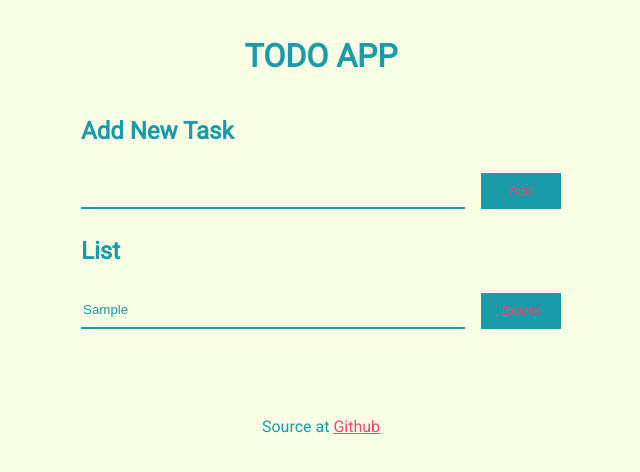
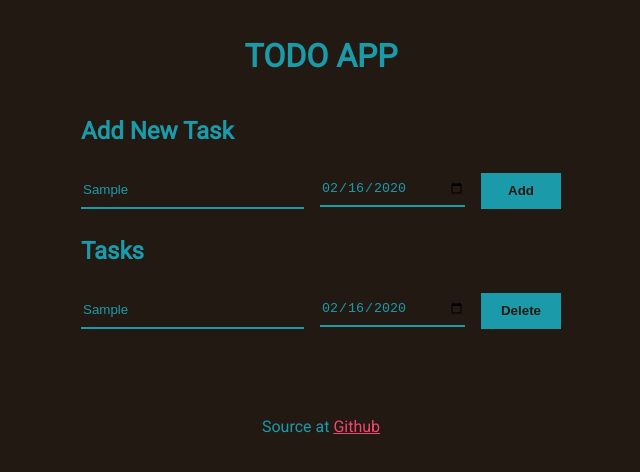
Before and after one commit to hburbano/vanilla-todo, a website: page src/index.html in a window 1280 px wide. Both pictures are taken after typing "Sample" into the empty fields and a click on the button "Add". Shown: the whole page, without its empty margins (319-959 px from the left). Drawn offline with Linux system fonts and the light colour scheme.

Commit message:
Add label and fix a11y issues

```diff
--- a/src/index.html
+++ b/src/index.html
@@ -15,16 +15,21 @@
     <div class="App-Container">
       <h1>TODO APP</h1>
       <section class="list-section">
-        <label for="new-task"
-          ><h2 class="section-title">Add New Task</h2></label
-        >
+        <h2 class="section-title">Add New Task</h2>
         <div class="task-element">
-          <input class="task-input" id="new-task" type="text" />
+          <label class="task-label" for="new-task-text">Task Text</label>
+          <input class="task-input task-text" id="new-task-text" type="text" />
+          <label class="task-label" for="new-task-deadline">Task Text</label>
+          <input
+            class="task-input task-deadline"
+            id="new-task-deadline"
+            type="date"
+          />
           <button class="action-button" id="add-new-button">Add</button>
         </div>
       </section>
       <section class="list-section">
-        <h2 class="section-title">List</h2>
+        <h2 class="section-title">Tasks</h2>
         <ul class="todo-list" id="task-list"></ul>
       </section>
     </div>
--- a/src/index.js
+++ b/src/index.js
@@ -1,12 +1,14 @@
 console.info('Loading...')
 
-let taskInput, addButton, taskList
+let taskInput, addButton, taskList, taskDeadLine
 
-const createNewTaskElement = function(taskString) {
+const createNewTaskElement = function(taskString, taskDeadLine) {
   let newTask = document.createElement('li')
   let label = document.createElement('label')
   let editInput = document.createElement('input')
   let deleteButton = document.createElement('button')
+  let deadLineLabel = document.createElement('label')
+  let deadLineInput = document.createElement('input')
 
   newTask.className = 'task-element'
 
@@ -15,13 +17,19 @@ const createNewTaskElement = function(taskString) {
 
   editInput.type = 'text'
   editInput.value = taskString
-  editInput.className = 'task-input'
+  editInput.className = 'task-input task-text'
 
   deleteButton.innerText = 'Delete'
   deleteButton.className = 'action-button'
 
+  deadLineInput.type = 'date'
+  deadLineInput.className = 'task-input task-deadline'
+  deadLineInput.value = taskDeadLine
+
   newTask.appendChild(label)
   newTask.appendChild(editInput)
+  newTask.appendChild(deadLineLabel)
+  newTask.appendChild(deadLineInput)
   newTask.appendChild(deleteButton)
 
   return newTask
@@ -39,9 +47,8 @@ const bindToList = task => {
 }
 
 const addNewTask = () => {
-  const listItem = createNewTaskElement(taskInput.value)
+  const listItem = createNewTaskElement(taskInput.value, taskDeadLine.value)
   taskList.appendChild(listItem)
-  taskInput.value = ''
   bindToList(listItem, listItem)
 }
 
@@ -49,7 +56,10 @@ const addNewTask = () => {
 const initModule = () => {
   taskList = document.getElementById('task-list')
   addButton = document.getElementById('add-new-button')
-  taskInput = document.getElementById('new-task') // new-task
+  taskInput = document.getElementById('new-task-text')
+  taskDeadLine = document.getElementById('new-task-deadline')
+  let today = new Date().toISOString().substr(0, 10)
+  taskDeadLine.value = today
   addButton.addEventListener('click', addNewTask)
 }
 
--- a/src/main.css
+++ b/src/main.css
@@ -1,5 +1,5 @@
 :root {
-  --background: #f8ffe5;
+  --background: #221912;
   --textPrimary: #1b9aaa;
   --textSecondary: #ef476f;
   background-color: var(--background);
@@ -44,7 +44,8 @@
 .action-button {
   background-color: var(--textPrimary);
   border: none;
-  color: var(--textSecondary);
+  color: var(--background);
+  font-weight: bold;
   padding: 0.5rem 1rem;
   min-width: 5rem;
   text-align: center;
@@ -62,6 +63,14 @@
   border: none;
   border-bottom: 2px solid var(--textPrimary);
   color: var(--textPrimary);
-  flex-grow: 1;
   margin-right: 1rem;
 }
+
+.task-text {
+  flex-grow: 1;
+}
+
+.task-deadline {
+  width: 9rem;
+  margin-right: 1rem;
+}
```
